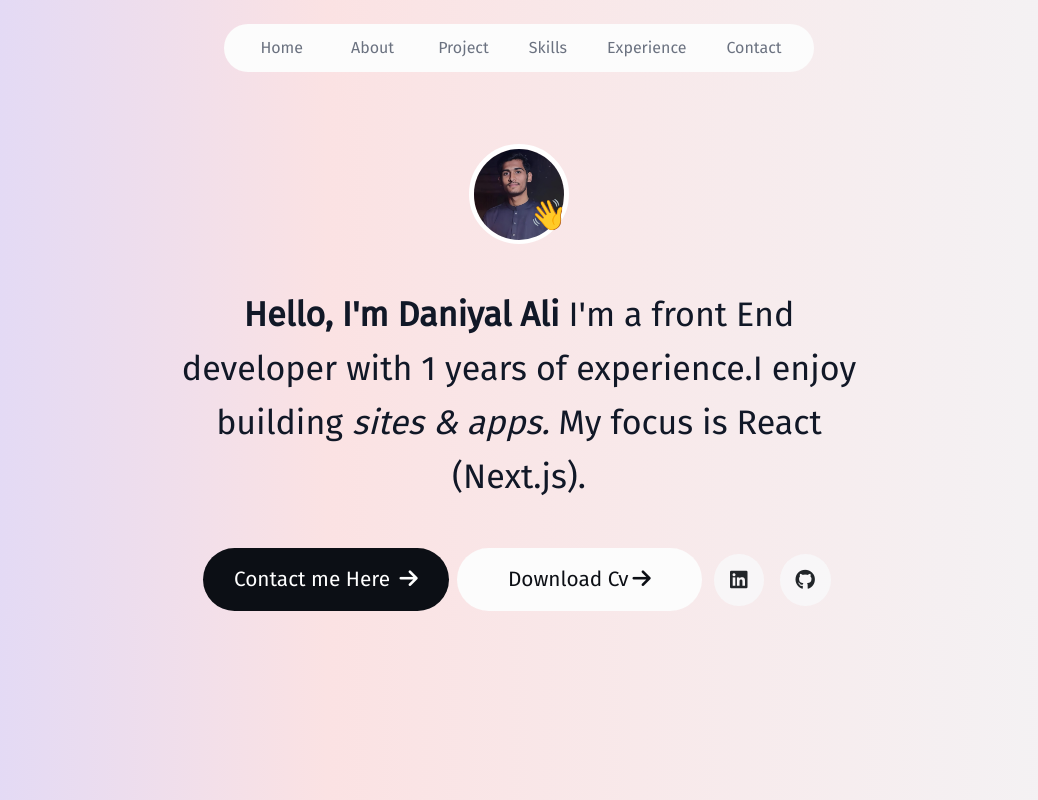
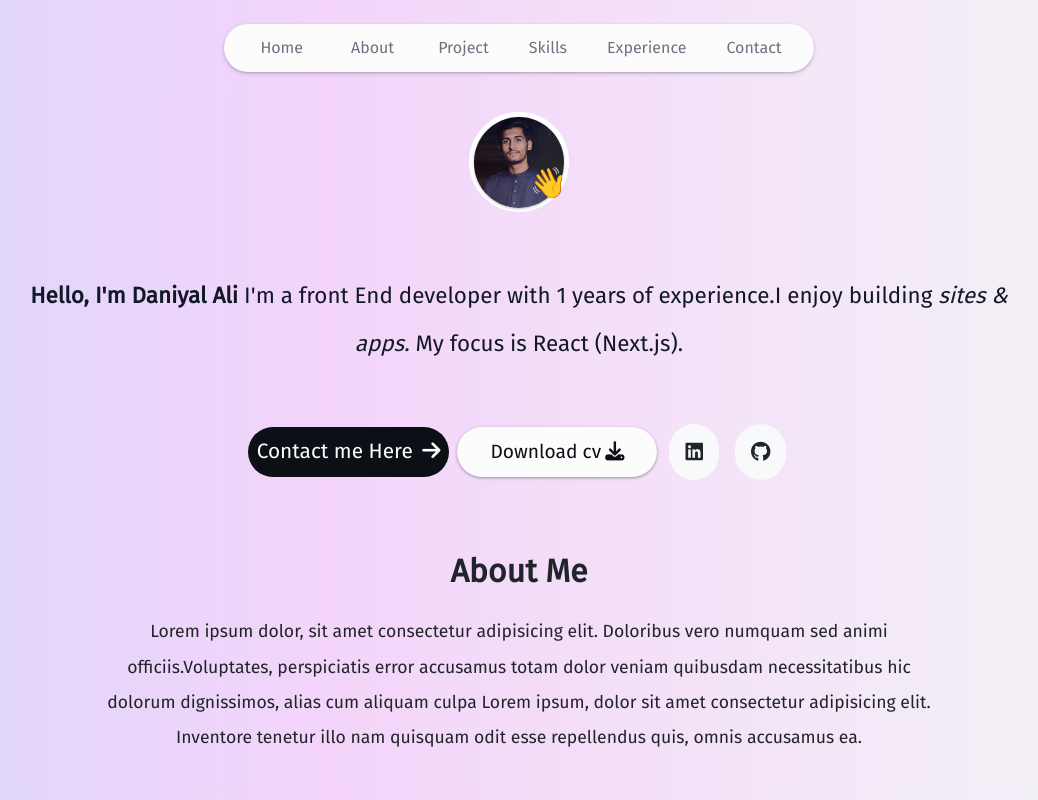
Before and after one commit to DaniyalAliIsrail/Portfolio, a plain HTML site: page index.html in a window 1280 px wide. Shown: the whole page, without its empty margins (121-1159 px from the left). Drawn offline with nearby package versions, Linux system fonts and the light colour scheme.

Commit message:
about-section

```diff
--- a/index.html
+++ b/index.html
@@ -17,8 +17,9 @@
 
     <nav class="navbar navbar-expand-lg navbar-light bg-light sticky-top background-color-custom ">
       <div class="container">
-        <button class="navbar-toggler" type="button" data-bs-toggle="collapse" data-bs-target="#navbarNavDropdown"
-          aria-controls="navbarNavDropdown" aria-expanded="false" aria-label="Toggle navigation">
+        <button class="navbar-toggler outline-none shadow-none" type="button" data-bs-toggle="collapse"
+          data-bs-target="#navbarNavDropdown" aria-controls="navbarNavDropdown" aria-expanded="false"
+          aria-label="Toggle navigation">
           <span class="navbar-toggler-icon"></span>
         </button>
         <div class="collapse navbar-collapse justify-content-center align-items-center p-2 m-2 " id="navbarNavDropdown">
@@ -47,9 +48,9 @@
     </nav>
 
     <!-- Heros Section -->
-    <section class="herosSection">
-      <div class="container-fluid pt-5 ">
-        <div class="container d-flex flex-column justify-content-center align-items-center flex-wrap w-75 gap-4">
+    <section class="herosSection ">
+      <div class="container-fluid pt-3 ">
+        <div class="container d-flex flex-column justify-content-center align-items-center  w-75 gap-4">
           <div>
             <div>
               <div class="parentImagewrapper hibtn ">
@@ -61,36 +62,52 @@
             </div>
           </div>
           <!-- text-box -->
-          <div class="pt-1 p2-5 container-fluid">
-            <div
-              class=" container justify-content-center  p-3 mb-3 text-center custom-width">
-              <div class=" align-items-center">
-                <h3 class="herosFont font-weight-normal "><b>Hello, I'm Daniyal Ali</b> I'm a front End developer with 1
-                  years of experience.I enjoy building
-                  <i>sites &
-                    apps.</i> My focus is React (Next.js).
-                </h3>
-              </div>
+          <div class="">
+            <div class="p-3 mb-4 text-center custom-width ">
+
+              <h3 class="herosFont font-weight-normal ">
+              <b>Hello, I'm Daniyal Ali</b>
+              I'm a front End developer with 1
+                years of experience.I enjoy building
+                <i>sites &
+                  apps.</i> My focus is React (Next.js).
+              </h3>
+
             </div>
           </div>
         </div>
         <!-- buttonSection -->
         <div class="container">
-          <div class=" herosButton d-flex justify-content-center align-items-center flex-wrap">
+          <div class=" herosButton ">
 
-            <button class="downloadButton p-3 m-1 rounded-pill border-0"><a>Contact me Here <span class="pt-1 ps-1"><i
+            <button class="downloadButton  rounded-pill border-0"><a>Contact me Here <span class="pt-1 ps-1"><i
                     class="fa-solid fa-arrow-right fw-bold "></i></a></i></span></button>
 
-            <button class="cvButton p-3 m-1 rounded-pill border-0"><a>Download Cv<span class="pt-1 ps-1"><i class="fa-solid fa-arrow-right fw-bold"></i></a></i></span></button>
+            <button class="cvButton rounded-pill border-0"><a>Download cv<span class="pt-1 ps-1"><i
+                    class="fa-solid fa-download fw-bold "></i></a></i></span></button>
 
-            <a class="rounded-circle p-1 m-2"><i class="fa-brands fa-linkedin h5 p-2 m-1 text-dark"></i></a>
-            <a class="rounded-circle p-1 m-2"><i class="fa-brands fa-github h5 p-2 m-1 text-dark"></i></a>
+            <a class="p-3 m-2 text-dark h5 rounded-pill bg-light fw-bold"><i class="fa-brands fa-linkedin"></i></a>
+
+            <a class="p-3 m-2 text-dark h5 rounded-pill bg-light fw-bold"><i class="fa-brands fa-github "></i></a>
+
+
           </div>
         </div>
       </div>
     </section>
-
-
+    <!-- **************** About Section *********************** -->
+    <section class="container mt-5 p-3">
+      <div class=" w-75 mx-auto text-center lh-lg about-section">
+        <div>
+          <h3 class="fw-bold about-heading-wrapper">About Me</h3>
+        </div>
+        <div class="mt-4 text-center about-text-wrapper">
+          <p>Lorem ipsum dolor, sit amet consectetur adipisicing elit. Doloribus vero numquam sed animi officiis.Voluptates, perspiciatis error accusamus totam dolor veniam quibusdam necessitatibus hic dolorum
+            dignissimos, alias cum aliquam culpa Lorem ipsum, dolor sit amet consectetur adipisicing elit. Inventore
+            tenetur illo nam quisquam odit esse repellendus quis, omnis accusamus ea. </p>
+        </div>
+      </div>
+    </section>
   </div>
 
 
--- a/style.css
+++ b/style.css
@@ -11,14 +11,16 @@
         --navtexthover: #0c0f15;
         --navhoverbground: #d7d7d7;
         --globalwhite: #ffffff;
-        --btnColor:#f9fafbc3;
+        --btnColor: #f9fafbc3;
 
 }
 
 /* nav-section */
-.background-color-custom{
-        background: rgb(219,215,251);
-background: linear-gradient(90deg, rgba(219,215,251,1) 0%, rgba(251,226,227,1) 35%, rgba(243,244,246,1) 100%);
+
+.background-color-custom {
+        background: rgb(219, 215, 251);
+        background: linear-gradient(90deg, rgba(219, 215, 251, 1) 0%, rgb(244, 212, 250) 35%, rgba(243, 244, 246, 1) 100%);
+
 
 }
 
@@ -26,6 +28,8 @@ background: linear-gradient(90deg, rgba(219,215,251,1) 0%, rgba(251,226,227,1) 3
         background-color: var(--navdark);
         border-radius: 26px;
         width: 55%;
+        box-shadow: rgba(50, 50, 93, 0.25) 0px 2px 5px -1px, rgba(0, 0, 0, 0.3) 0px 1px 3px -1px;
+
 }
 
 .ulmainWrpapper>li>a {
@@ -49,24 +53,14 @@ background: linear-gradient(90deg, rgba(219,215,251,1) 0%, rgba(251,226,227,1) 3
         /* object-fit: fill; */
 }
 
-/* .herosSection {
-        /* background: #bdc3c7; */
-        /* fallback for old browsers */
-        /* background: -webkit-linear-gradient(to left, #2c3e50, #bdc3c7); */
-        /* Chrome 10-25, Safari 5.1-6 */
-        /* background: linear-gradient(to left, #2c3e50, #bdc3c7); */
-        /* background: hsla(205, 46%, 30%, 1);
 
-background: linear-gradient(90deg, hsla(205, 46%, 30%, 1) 0%, hsla(260, 29%, 36%, 1) 100%);
-
-background: -moz-linear-gradient(90deg, hsla(205, 46%, 30%, 1) 0%, hsla(260, 29%, 36%, 1) 100%);
-
-background: -webkit-linear-gradient(90deg, hsla(205, 46%, 30%, 1) 0%, hsla(260, 29%, 36%, 1) 100%);
-
-filter: progid: DXImageTransform.Microsoft.gradient( startColorstr="#295270", endColorstr="#524175", GradientType=1 );
-        min-height: 100vh;
-        max-width: auto;
-} */
+.herosButton {
+        display: flex;
+        justify-content: center;
+        align-items: center;
+        flex-wrap: wrap;
+        width: 100%;
+}
 
 .imageWrapper {
         /* border: 1px solid red; */
@@ -75,44 +69,107 @@ filter: progid: DXImageTransform.Microsoft.gradient( startColorstr="#295270", en
         max-width: 100%;
         border-radius: 50px;
         object-fit: cover;
+        box-shadow: rgba(60, 64, 67, 0.3) 0px 1px 2px 0px, rgba(214, 221, 226, 0.15) 0px 1px 3px 1px;
+
 }
 
 .downloadButton {
         background-color: var(--navtexthover) !important;
         color: var(--globalwhite) !important;
-        width: 22%;
+        /* width: 22%; */
+        padding: 9px;
+        margin: 4px;
+
 }
-.downloadButton >a{
+
+.downloadButton>a {
         font-size: 1.3rem;
         font-weight: 550;
 }
-.herosFont{
+
+.herosFont {
         font-size: 34px;
-        line-height: 54px;
-        color:#111827;
+        line-height: 50px;
+        color: #111827;
 }
+
 .cvButton {
         background-color: var(--navdark) !important;
         color: var(--navtexthover) !important;
-        width: 22%;
+        box-shadow: rgba(60, 64, 67, 0.3) 0px 1px 2px 0px, rgba(60, 64, 67, 0.15) 0px 1px 3px 1px;
+        padding: 11px 12px;
+        margin: 4px;
 }
-.cvButton>a{
-        font-size: 1.3rem;
+
+.cvButton>a {
+        font-size: 1.2rem;
         font-weight: 550;
+
 }
-.herosButton>a {
-        background-color: var(--btnColor) !important;
-        color: var(--globalwhite) !important;
-}
-.custom-width{
-width: 80% !important;
-}
-.hibtn{
+
+
+
+.hibtn {
         position: relative;
 }
-.hibtnDiv{
+
+.hibtnDiv {
         position: absolute;
         bottom: 1%;
         left: 62%;
         font-size: 30px;
 }
+
+
+
+
+/* +++++++++++++++++++++++++++++media-queries+++++++++++++++++++++++++++++++++++ */
+
+.herosFont {
+        font-size: 1rem;
+        /* text-align: center; */
+        width: 100%;
+        line-height: 25px;
+        padding: 20px 0 0 0;
+        font-size: 1.4rem;
+        font-weight: 550;
+        line-height: 6vh;
+}
+
+.custom-width {
+        width: 80vw !important;
+        padding: 0px !important;
+        margin: 0px !important;
+        font-size: 2.2rem;
+}
+
+.rounded-circle {
+        /* width: 20px; */
+        /* padding: 20px; */
+        font-size: 40x;
+        /* padding: 30px; */
+        padding: 0px !important;
+        margin: 0px !important;
+        color: none;
+}
+
+.cvButton {
+        width: 200px;
+}
+
+.about-heading-wrapper {
+        font-size: 2rem;
+        width: 100%;
+        padding: 0 !important;
+}
+
+.about-section {
+        width: 100% !important;
+
+}
+
+.about-text-wrapper>p {
+        font-size: 1.1rem;
+        text-align: center;
+
+}
```
